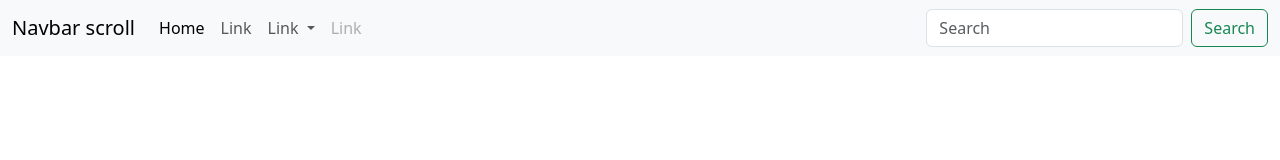
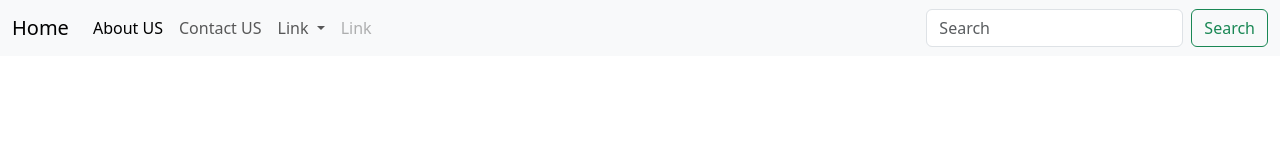
Before and after one commit to Mystic-Codes-Hub/maatsaab, a plain HTML site: page index.html in a window 1280 px wide. Drawn offline with nearby package versions, Linux system fonts and the light colour scheme.

Commit message:
Update index.html
cccc

```diff
--- a/index.html
+++ b/index.html
@@ -12,7 +12,7 @@
 <body>
     <nav class="navbar navbar-expand-lg navbar-light bg-light">
         <div class="container-fluid">
-            <a class="navbar-brand" href="#">Navbar scroll</a>
+            <a class="navbar-brand" href="#">Home</a>
             <button class="navbar-toggler" type="button" data-bs-toggle="collapse" data-bs-target="#navbarScroll"
                 aria-controls="navbarScroll" aria-expanded="false" aria-label="Toggle navigation">
                 <span class="navbar-toggler-icon"></span>
@@ -20,10 +20,10 @@
             <div class="collapse navbar-collapse" id="navbarScroll">
                 <ul class="navbar-nav me-auto my-2 my-lg-0 navbar-nav-scroll" style="--bs-scroll-height: 100px;">
                     <li class="nav-item">
-                        <a class="nav-link active" aria-current="page" href="#">Home</a>
+                        <a class="nav-link active" aria-current="page" href="#">About US</a>
                     </li>
                     <li class="nav-item">
-                        <a class="nav-link" href="#">Link</a>
+                        <a class="nav-link" href="#">Contact US</a>
                     </li>
                     <li class="nav-item dropdown">
                         <a class="nav-link dropdown-toggle" href="#" id="navbarScrollingDropdown" role="button"
```
